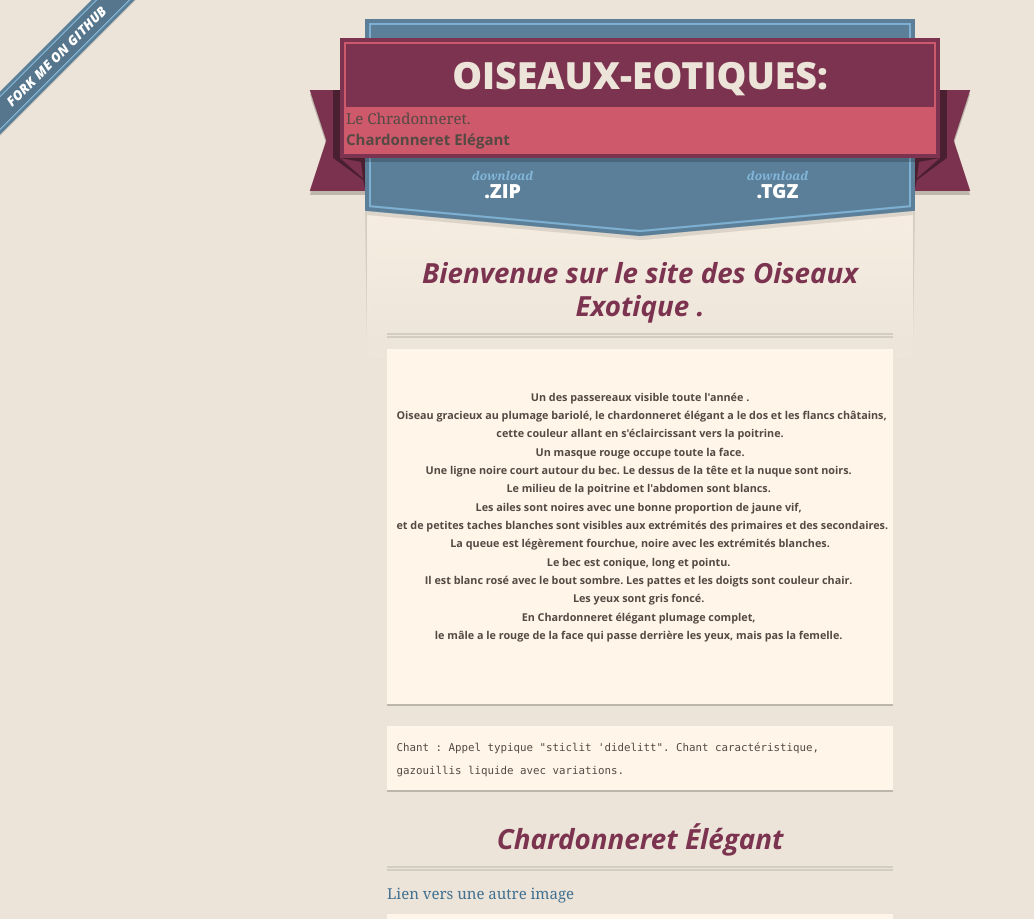
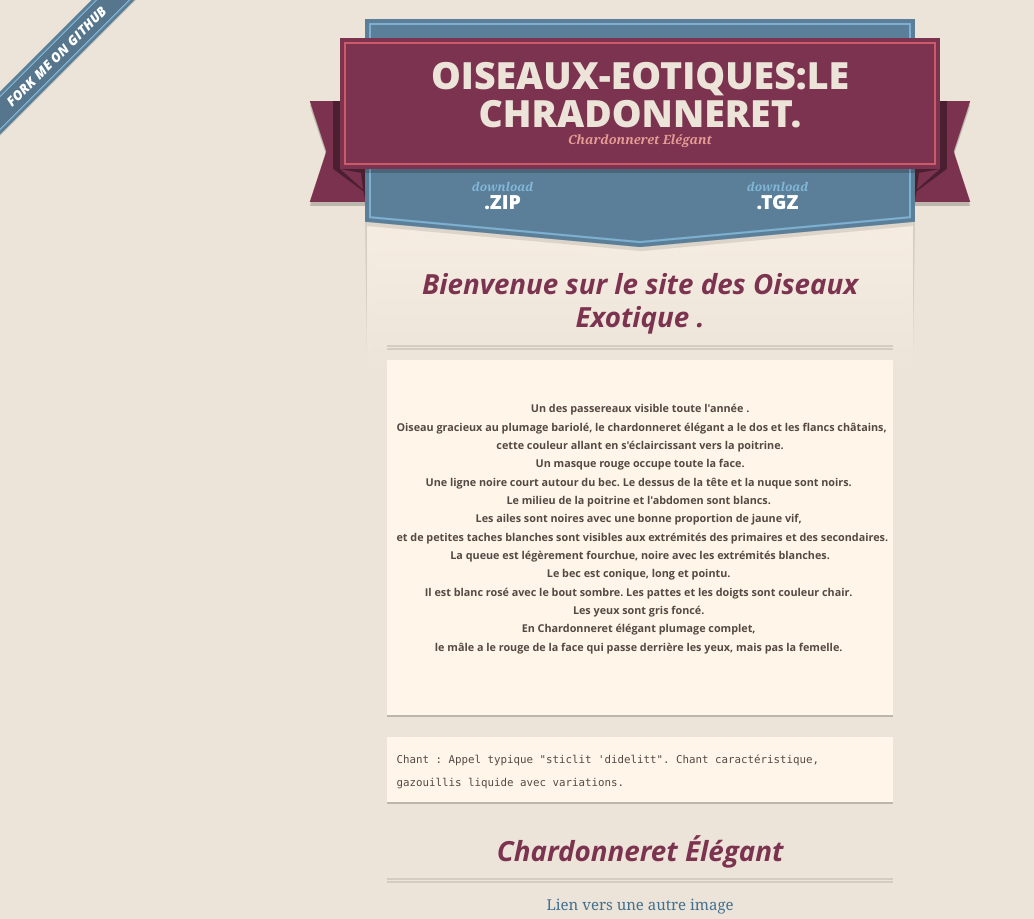
Before and after one commit to Riadh35/Oiseaux-Exotiques, a plain HTML site: page index.html in a window 1280 px wide. Shown: the top 919 px of the page, without its empty margins (0-1034 px from the left). Drawn offline with nearby package versions, Linux system fonts and the light colour scheme.

Commit message:
Update index.html

```diff
--- a/index.html
+++ b/index.html
@@ -17,7 +17,7 @@
         $('#main_content').headsmart()
       })
     </script>
-    <title>Oiseaux-eotiques:Le Chradonneret. by Riadh35</title>
+    <title>Oiseaux-exotiques:Le Chradonneret. by Riadh35</title>
   </head>
 
   <body>
@@ -27,9 +27,8 @@
       <header>
         <span class="ribbon-outer">
           <span class="ribbon-inner">
-            <h1>Oiseaux-eotiques:</h1>
-            <h2></h2>Le Chradonneret.</h2>
-            <h3>Chardonneret Elégant</h3>
+            <h1>Oiseaux-eotiques:Le Chradonneret.</h1>
+            <h2>Chardonneret Elégant</h2>
           </span>
           <span class="left-tail"></span>
           <span class="right-tail"></span>
@@ -74,7 +73,7 @@ gazouillis liquide avec variations.
 
 <h3>
 <a id="chardonneret-Élégant" class="anchor" href="#chardonneret-%C3%89l%C3%A9gant" aria-hidden="true"><span class="octicon octicon-link"></span></a>Chardonneret Élégant</h3>
-<a href="http://www.casimages.com/i/1503020624148458.jpg" title="heberger image">Lien vers une autre image</a>
+<a href="http://www.casimages.com/i/1503020624148458.jpg" title="heberger image"><P style="text-align:center">Lien vers une autre image</a></p>
 <pre><code>
 <center>
 <a href="http://www.casimages.com/i/150302065351607136.jpg" target="_blank" title="hebergeur image"><img src="http://nsa33.casimages.com/img/2015/03/02/150302065351607136.jpg" border="0" alt="hebergement images" /></a>
```
